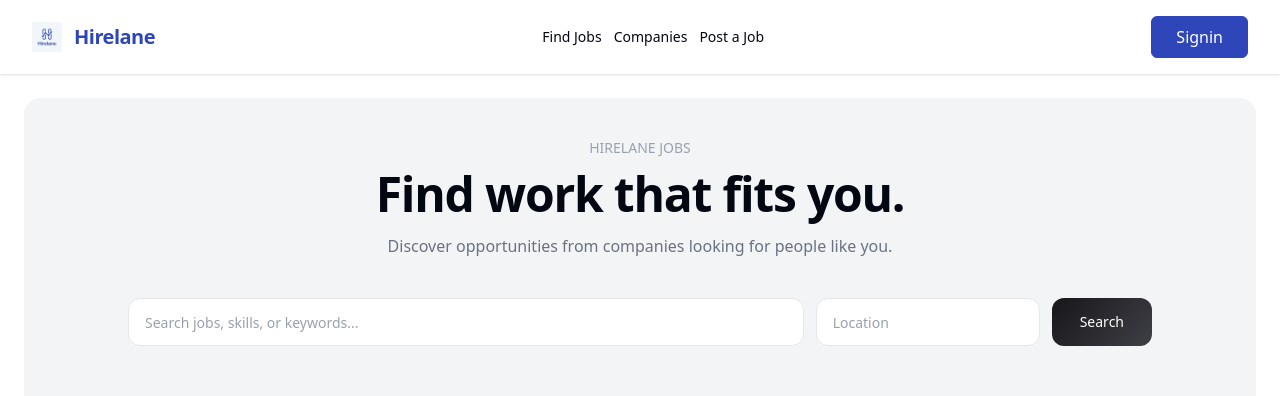
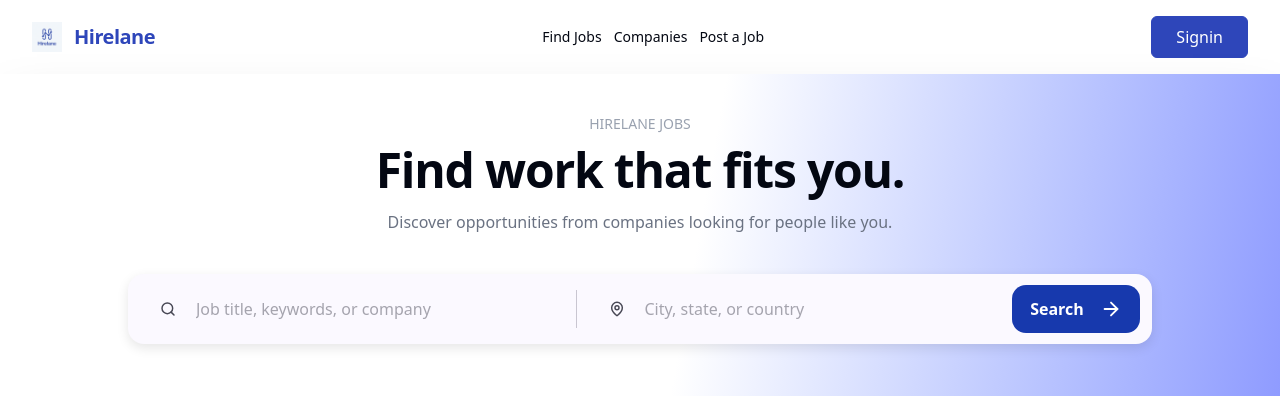
Before and after one commit to krishansah13/HireBro, a Next.js app: page /jobs in a window 1280 px wide. Shown: the top 396 px of the page. Built offline with nearby package versions, Linux system fonts and the light colour scheme; no server answers; the database is empty.

Commit message:
feat: Integrate Navbar into RootLayout and remove Header component for streamlined navigation

```diff
--- a/src/app/(public)/jobs/layout.tsx
+++ /dev/null
@@ -1,23 +0,0 @@
-import type { Metadata } from "next";
-import { Inter } from "next/font/google";
-import Header from "@/components/Header";
-
-const inter = Inter({
-    subsets: ["vietnamese"],
-    display: "auto",
-    style: "normal"
-});
-
-export const metadata: Metadata = {
-    title: "Jobs | Find Your Dream Job",
-    description: "Made By Krishan",
-};
-
-export default function RootLayout({ children }: LayoutProps<"/jobs">) {
-    return (
-        <>
-            <Header />
-            {children}
-        </>
-    );
-}
--- a/src/app/(public)/jobs/page.tsx
+++ b/src/app/(public)/jobs/page.tsx
@@ -1,10 +1,4 @@
-import Link from "next/link";
-import {
-    SlidersHorizontal,
-    X,
-    ChevronLeft,
-    ChevronRight,
-} from "lucide-react";
+import { SlidersHorizontal } from "lucide-react";
 
 import { getJobs } from "@/lib/job-query";
 import { jobQuerySchema } from "@/lib/validation";
@@ -52,10 +46,10 @@ export default async function JobSearch({ searchParams }: { searchParams: JobSea
     };
 
     return (
-        <main className="min-h-screen m-6 rounded-2xl bg-gray-100 shadow-2xs">
-            <div className="mx-auto max-w-7xl px-6 py-10 lg:px-8">
-
-                <section className="mx-auto max-w-3xl text-center">
+        <main className="min-h-screen bg-linear-100 from-white via-white to-indigo-400 shadow-2xl">
+            <div className="px-6 py-10 lg:px-8">
+                <div>
+                    <section className="w-full text-center">
                         <p className="text-sm font-medium text-gray-400">
                             HIRELANE JOBS
                         </p>
@@ -73,6 +67,7 @@ export default async function JobSearch({ searchParams }: { searchParams: JobSea
                     <section className="mx-auto mt-10 max-w-5xl">
                         <SearchForm params={currentParams} />
                     </section>
+                </div>
 
                 <section className="mt-12">
                     <div className="mb-6 flex items-end justify-between">
--- a/src/app/layout.tsx
+++ b/src/app/layout.tsx
@@ -2,6 +2,7 @@ import type { Metadata } from "next";
 import { Hanken_Grotesk } from 'next/font/google';
 import './globals.css';
 import Provider from "@/Providers";
+import Navbar from "@/components/Navbar";
 
 const hankenGrotesk = Hanken_Grotesk({
   subsets: ['latin'],
@@ -20,6 +21,7 @@ export default function RootLayout({ children }: LayoutProps<"/">) {
     <html lang="en" className={`${hankenGrotesk.variable} h-full antialiased`}>
       <body className="min-h-full flex flex-col">
         <Provider>
+          <Navbar />
           {children}
         </Provider>
       </body>
--- a/src/components/Header.tsx
+++ /dev/null
@@ -1,10 +0,0 @@
-import Navbar from "./Navbar";
-import SearchBar from "./SearchForm";
-
-export default function Header() {
-    return (
-        <>
-            <Navbar />
-        </>
-    )
-}
--- a/src/components/SearchForm.tsx
+++ b/src/components/SearchForm.tsx
@@ -1,32 +1,81 @@
 import { JobSearchProps } from "@/types/JobTypes";
+import { Search, MapPin, ArrowRight } from "lucide-react";
 
-export default function SearchForm({params}: {params: JobSearchProps;}) {
+export default function SearchForm({
+    params,
+}: {
+    params: JobSearchProps;
+}) {
     return (
-        <form action="/jobs" method="GET" className="flex flex-col gap-3 sm:flex-row">
-            <div className="relative flex-1">
-                <input name="q" type="search" placeholder="Search jobs, skills, or keywords..." defaultValue={params.q} className="h-12 w-full rounded-xl border border-gray-200 bg-white px-4 text-sm outline-none transition placeholder:text-gray-400 focus:border-black"/>
-            </div>
+        <form
+            action="/jobs"
+            method="GET"
+            className="flex h-[70px] w-full items-center rounded-2xl bg-[#fbf9ff] px-3 shadow-[0_4px_12px_rgba(0,0,0,0.10)]"
+        >
+            {/* Job search */}
+            <div className="flex h-full flex-1 items-center">
+                <Search
+                    size={16}
+                    strokeWidth={2.2}
+                    className="ml-5 mr-5 shrink-0 text-[#484855]"
+                />
 
-            <div className="relative sm:w-56">
-                <input name="location" type="text" placeholder="Location" defaultValue={params.location} className="h-12 w-full rounded-xl border border-gray-200 bg-white px-4 text-sm outline-none transition placeholder:text-gray-400 focus:border-black"
+                <input
+                    name="q"
+                    type="search"
+                    defaultValue={params.q}
+                    placeholder="Job title, keywords, or company"
+                    className="h-full w-full bg-transparent text-[16px] font-normal outline-none placeholder:text-[#a5a4ae]"
                 />
             </div>
 
-            {/* Preserve existing filters */}
+            {/* Divider */}
+            <div className="h-[38px] w-px bg-[#c9c6d1]" />
+
+            {/* Location */}
+            <div className="flex h-full flex-1 items-center">
+                <MapPin
+                    size={16}
+                    strokeWidth={2.2}
+                    className="ml-8 mr-5 shrink-0 text-[#484855]"
+                />
+
+                <input
+                    name="location"
+                    type="text"
+                    defaultValue={params.location}
+                    placeholder="City, state, or country"
+                    className="h-full w-full bg-transparent text-[16px] outline-none placeholder:text-[#a5a4ae]"
+                />
+            </div>
+
             {params.type && (
                 <input type="hidden" name="type" value={params.type} />
             )}
 
             {params.remote && (
-                <input type="hidden" name="remote" value={params.remote}/>
+                <input
+                    type="hidden"
+                    name="remote"
+                    value={params.remote}
+                />
             )}
 
             {params.sort && (
-                <input type="hidden" name="sort" value={params.sort}/>
+                <input
+                    type="hidden"
+                    name="sort"
+                    value={params.sort}
+                />
             )}
 
-            <button type="submit" className="h-12 rounded-xl bg-linear-130 from-zinc-900  to-zinc-700 px-7 text-sm font-medium text-white transition hover:scale-105 cursor-pointer h">
+            {/* Button */}
+            <button
+                type="submit"
+                className="flex h-12 w-32 shrink-0 items-center justify-center gap-4 rounded-[14px] bg-[#1739ad] text-[16px] font-semibold text-white transition hover:bg-[#12329c]"
+            >
                 Search
+                <ArrowRight size={22} />
             </button>
         </form>
     );
```
Lines whose indentation alone changed are shown as unchanged.
